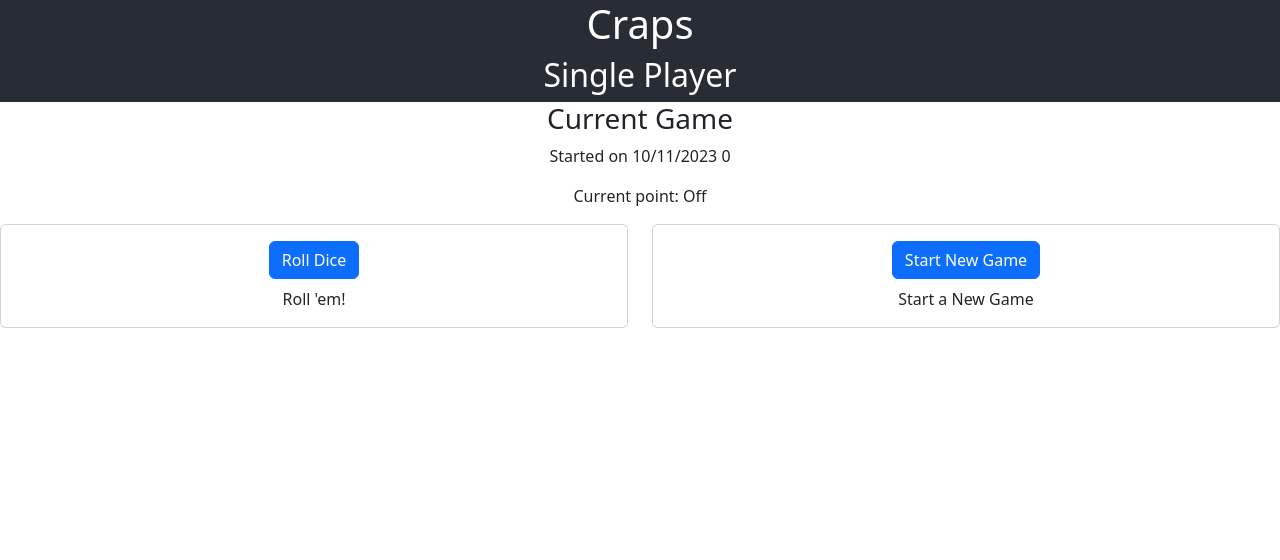
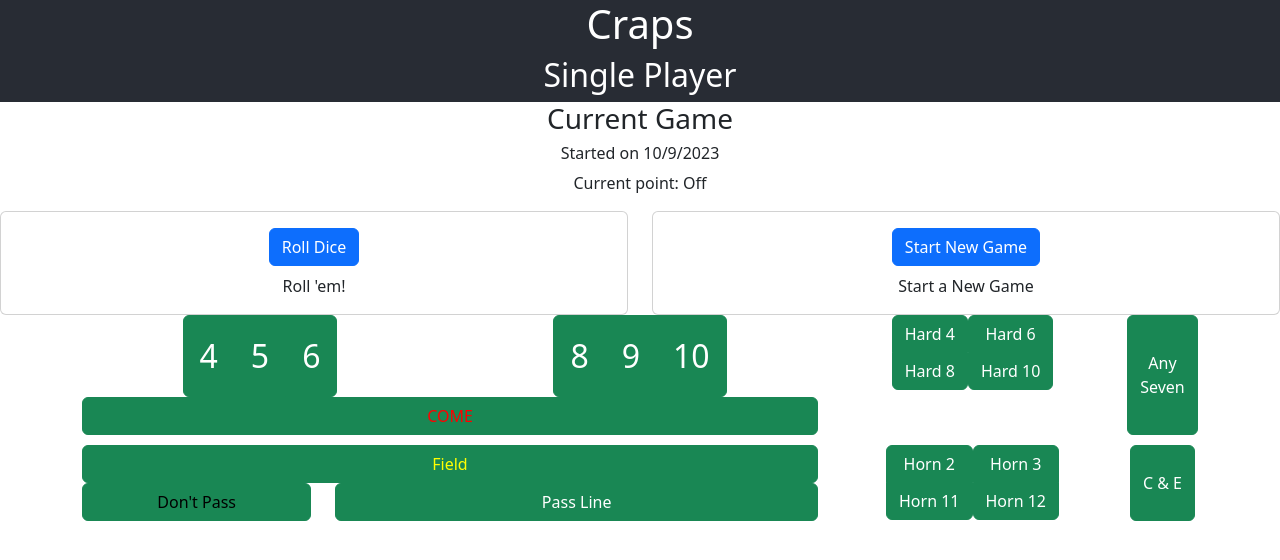
Before and after one commit to alubbers/free-craps, a React (Create React App) app: page /solo in a window 1280 px wide. Both pictures are taken after a click on the button "Start New Game". Shown: the top 560 px of the page. Built offline with nearby package versions, Linux system fonts and the light colour scheme.

Commit message:
Added craps table component

```diff
--- a/src/App.css
+++ b/src/App.css
@@ -1,3 +1,16 @@
+.placeBetCell {
+  padding: 1em;
+}
+
+.crapsTable {
+  margin: 10px 0px 10px 0px;
+}
+
+.crapsTableCell {
+  background-color: green;
+  padding: 4px 0px 4px 0px;
+}
+
 .profileLabel {
   padding: 3px 10px 3px 10px;
   font-weight: bold;
--- /dev/null
+++ b/src/CrapsTable.js
@@ -0,0 +1,134 @@
+import Button from 'react-bootstrap/Button';
+import ButtonGroup from 'react-bootstrap/ButtonGroup';
+import Container from 'react-bootstrap/Container';
+import Col from 'react-bootstrap/Col';
+import Row from 'react-bootstrap/Row';
+import React, { Component } from 'react';
+
+import IdlingComponent from './IdlingComponent';
+import CrapsTableStore from './CrapsTableStore';
+
+import logo from './logo.svg';
+import './App.css';
+
+
+class CrapsTable extends Component {
+
+  constructor() {
+    super();
+    this.store = new CrapsTableStore();
+  }
+
+  buildPlaceBetComponents() {
+    let setOneBuckets = this.store.betBuckets.filter( e => e.type === 'place').map((e) => {
+      let variant = "success";
+      if (this.props.currentGame && this.props.currentGame.rolls.length > 0) {
+        const lastRoll = this.props.currentGame.rolls.toReversed()[0];
+        if (lastRoll.roll.total + '' === e.value) {
+          if (lastRoll.crapsMeta.pointState === "POINT_SET") {
+            variant = "outline-dark";
+          }
+          else if (lastRoll.crapsMeta.pointState === "POINT_HIT") {
+            variant = "outline-success";
+          }
+          else {
+            variant = "outline-primary"
+          }
+        }
+        else if (this.props.currentGame.point + '' === e.value) {
+          variant = "dark";
+        }
+      }
+      return (<Button style={{padding: "0.5em", "font-size": "xx-large"}} variant={variant} >{e.value}</Button>);
+    });
+
+    let setTwoBuckets = [];
+
+    // get 2 sets of 3 of the place bets
+    setTwoBuckets.push(setOneBuckets.pop());
+    setTwoBuckets.push(setOneBuckets.pop());
+    setTwoBuckets.push(setOneBuckets.pop());
+    setTwoBuckets.reverse();
+
+    return {
+      setOne: (<ButtonGroup>{setOneBuckets}</ButtonGroup>),
+      setTwo: (<ButtonGroup>{setTwoBuckets}</ButtonGroup>)
+    }
+  }
+
+  buildActiveBody() {
+
+    const placeBetButtonGroups = this.buildPlaceBetComponents();
+
+    const component = <Container>
+        <Row xs="3" className="crapsTable">
+          <Col xs="8">
+            <Row>
+              <Col>
+                {placeBetButtonGroups.setOne}
+              </Col>
+              <Col>
+                {placeBetButtonGroups.setTwo}
+              </Col>
+            </Row>
+            <Button style={{width: "100%", color: "red"}} variant="success">COME</Button>
+          </Col>
+
+          <Col xs="3">
+            <ButtonGroup vertical>
+              <Button variant="success">Hard  4</Button>
+              <Button variant="success">Hard  8</Button>
+            </ButtonGroup>
+            <ButtonGroup vertical>
+              <Button variant="success">Hard  6</Button>
+              <Button variant="success">Hard 10</Button>
+            </ButtonGroup>
+          </Col>
+
+          <Col xs="1">
+            <Button variant="success" style={{height:"100%"}}>Any Seven</Button>
+          </Col>
+        </Row>
+        <Row xs="3" className="crapsTable">
+          <Col xs="8">
+            <Row>
+              <Col>
+                <Button style={{width: "100%", color: "yellow"}} variant="success">Field</Button>
+              </Col>
+            </Row>
+            <Row>
+              <Col xs="4">
+                <Button style={{width: "100%", color: "black"}} variant="success">Don't Pass</Button>
+              </Col>
+              <Col xs="8">
+                <Button style={{width: "100%"}} variant="success">Pass Line</Button>
+              </Col>
+            </Row>
+          </Col>
+          <Col xs="3">
+            <ButtonGroup vertical>
+              <Button variant="success">Horn 2</Button>
+              <Button variant="success">Horn 11</Button>
+            </ButtonGroup>
+            <ButtonGroup vertical>
+              <Button variant="success">Horn  3</Button>
+              <Button variant="success">Horn 12</Button>
+            </ButtonGroup>
+          </Col>
+
+          <Col xs="1">
+            <Button variant="success" style={{height:"100%"}}>C &amp; E</Button>
+          </Col>
+        </Row>
+      </Container>;
+
+    return component;
+
+  }
+
+  render() {
+    return <IdlingComponent active={true} activeComponentBuilder={() => this.buildActiveBody()} />;
+  }
+}
+
+export default CrapsTable;
--- /dev/null
+++ b/src/CrapsTableStore.js
@@ -0,0 +1,88 @@
+const PLACE_BETS = [4, 5, 6, 8, 9, 10];
+const HARD_WAYS = [4, 6, 8, 10];
+const HORN_BETS = [2, 3, 11, 12];
+const ANY_CRAPS = [2, 3, 12];
+const C_AND_E = [2, 3, 11, 12];
+const FIELD_VALUES = [2, 3, 4, 9, 10, 11, 12]
+
+class CrapsTableStore {
+
+  betBuckets = [];
+
+  constructor() {
+    this.betBuckets.push({
+      type: 'pass',
+      value: 'Pass Line',
+      code: 'pass'
+    });
+
+    this.betBuckets.push({
+      type: 'pass',
+      value: "Don't Pass Bar",
+      code: 'dontPass'
+    });
+
+    this.betBuckets.push({
+      type: 'come',
+      value: 'Come',
+      code: 'come'
+    });
+
+    this.betBuckets.push({
+      type: 'come',
+      value: "Don't Come",
+      code: 'dontCome'
+    });
+
+    PLACE_BETS.forEach((element) => {
+      this.betBuckets.push({
+        type: 'place',
+        value: '' + element,
+        code: `place-${element}`
+      });
+    });
+
+    HARD_WAYS.forEach((element) => {
+      this.betBuckets.push({
+        type: 'hardWay',
+        value: '' + element,
+        code: `hardWay-${element}`
+      });
+    });
+
+    HORN_BETS.forEach((element) => {
+      this.betBuckets.push({
+        type: 'horn',
+        value: '' + element,
+        code: `horn-${element}`
+      });
+    });
+
+    this.betBuckets.push({
+      type: 'anySeven',
+      value: 'Any Seven',
+      code: 'anySeven'
+    });
+
+    this.betBuckets.push({
+      type: 'anyCraps',
+      value: 'Any Craps',
+      code: 'anyCraps'
+    });
+
+    this.betBuckets.push({
+      type: 'c-and-e',
+      value: 'C & E',
+      code: 'c-and-e'
+    });
+
+    this.betBuckets.push({
+      type: 'field',
+      value: 'Field',
+      code: 'field'
+    });
+  }
+
+}
+
+export default CrapsTableStore;
--- a/src/Solo.js
+++ b/src/Solo.js
@@ -6,6 +6,7 @@ import Col from 'react-bootstrap/Col';
 import Row from 'react-bootstrap/Row';
 import React, { Component } from 'react';
 import IdlingComponent from './IdlingComponent';
+import CrapsTable from './CrapsTable';
 import ListGroup from 'react-bootstrap/ListGroup';
 import { observer } from "mobx-react"
 
@@ -79,10 +80,13 @@ class SoloView extends Component {
           </>;
       });
 
+      const startedDate = this.props.currentGame.when;
+      const startedDisplay = `${startedDate.getMonth() + 1}/${startedDate.getDate()}/${startedDate.getFullYear()}`;
+
       currentActivity = (
         <>
           <h3>Current Game</h3>
-          <p>Started on {this.props.currentGame.when}</p>
+          <h6>Started on {startedDisplay}</h6>
           <p>Current point: {this.props.currentGame.point === 0 ? "Off" : this.props.currentGame.point}</p>
 
           <Row>
@@ -98,6 +102,7 @@ class SoloView extends Component {
               {newGameCard}
             </Col>
           </Row>
+          <CrapsTable currentGame={this.props.currentGame}/>
           <Row>
             <Col>
               {rollRows}
--- a/src/SoloStore.js
+++ b/src/SoloStore.js
@@ -16,14 +16,6 @@ class SoloStore {
     makeAutoObservable(this);
   }
 
-  unreadyTest() {
-    this.ready = false;
-  }
-
-  readyTest() {
-    this.ready = true;
-  }
-
   startNewGame() {
     this.ready = false;
 
@@ -32,7 +24,7 @@ class SoloStore {
     }
 
     this.currentGame = {
-      when: "10/11/2023 " + new Date().getTime() % 100,
+      when: new Date(),
       rolls: [],
       rollCount: 0,
       point: 0
@@ -50,7 +42,7 @@ class SoloStore {
 
     // don't roll if there is no game started
     if (!this.currentGame) {
-      throw "Cannot perform a roll when a game isn't started";
+      throw new Error("Cannot perform a roll when a game isn't started");
     }
 
     const bets = [];
```
